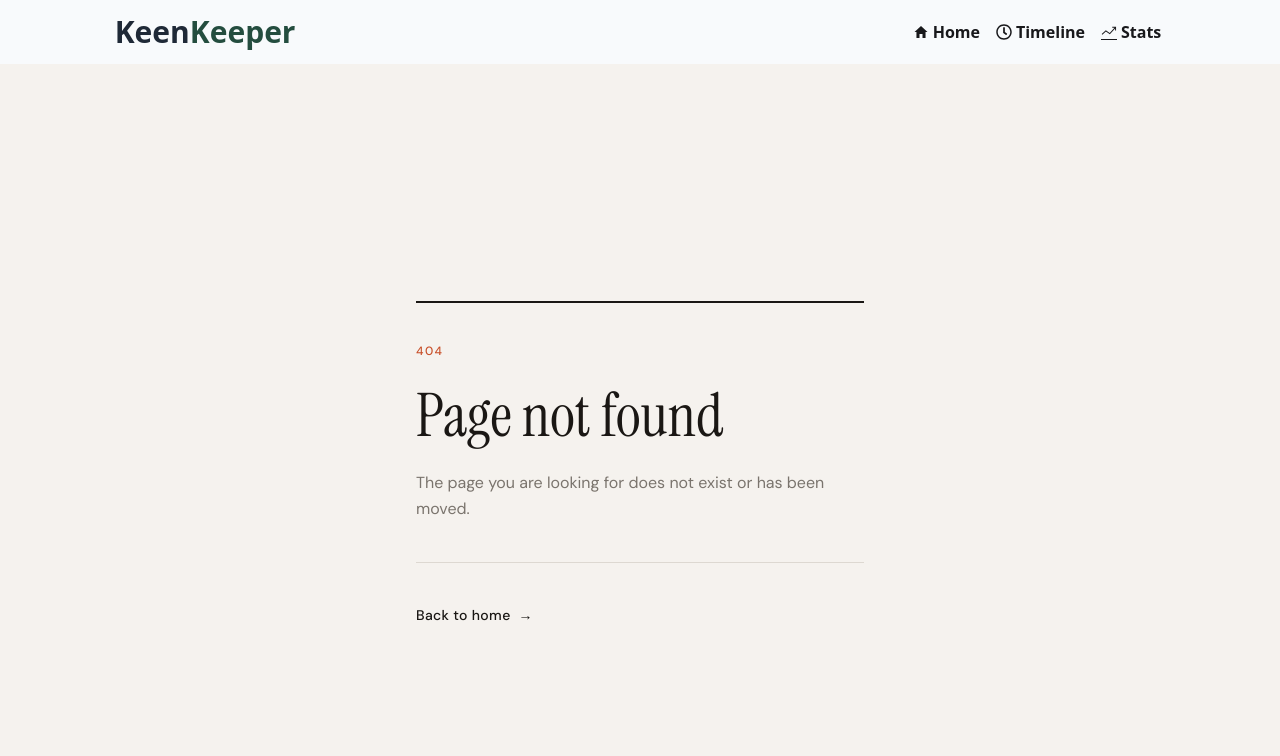
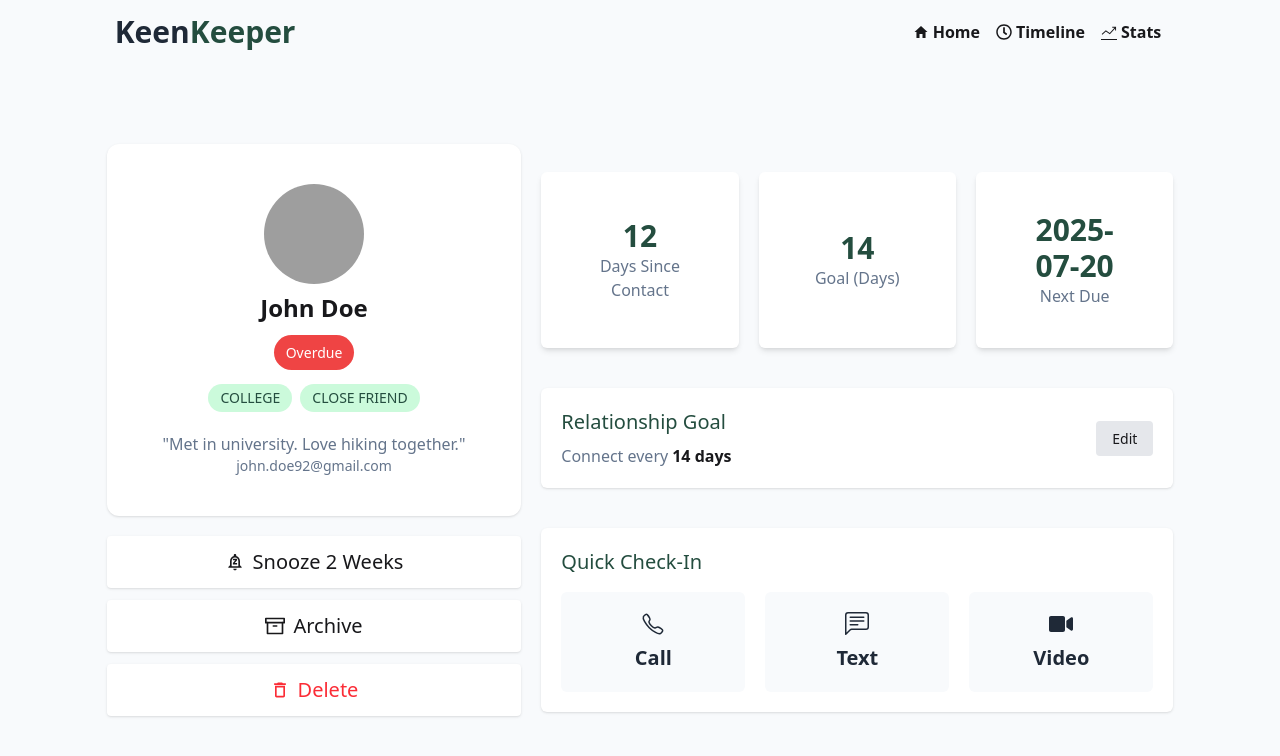
Before and after one commit to alfaazahmed7/assignment-07, a Next.js app: page /friends/1 in a window 1280 px wide. Before the commit this address had no page. Shown: the top 756 px of the page. Built offline with nearby package versions, Linux system fonts and the light colour scheme; grey boxes are pictures that could not be loaded.

Commit message:
implement detailed view for each friend

```diff
--- a/public/data.json
+++ b/public/data.json
@@ -50,7 +50,8 @@
     "days_since_contact": 1,
     "status": "On-Track",
     "tags": [
-      "FAMILY"
+      "FAMILY",
+      "COUSIN"
     ],
     "bio": "Cousin. We talk almost every day.",
     "goal": 7,
@@ -92,7 +93,8 @@
     "days_since_contact": 18,
     "status": "Overdue",
     "tags": [
-      "TRAVEL"
+      "TRAVEL",
+      "FRIEND"
     ],
     "bio": "Travel buddy. Explored many places together.",
     "goal": 14,
@@ -134,7 +136,8 @@
     "days_since_contact": 2,
     "status": "On-Track",
     "tags": [
-      "NEIGHBOR"
+      "NEIGHBOR",
+      "FRIEND"
     ],
     "bio": "Lives nearby. Often hang out in evenings.",
     "goal": 7,
@@ -176,7 +179,8 @@
     "days_since_contact": 28,
     "status": "Overdue",
     "tags": [
-      "GAMING"
+      "GAMING",
+      "FRIEND"
     ],
     "bio": "Online gaming friend.",
     "goal": 14,
@@ -190,7 +194,8 @@
     "days_since_contact": 5,
     "status": "On-Track",
     "tags": [
-      "FRIEND"
+      "FRIEND",
+      "ART"
     ],
     "bio": "Met through mutual friends.",
     "goal": 10,
--- /dev/null
+++ b/src/app/friends/[id]/page.jsx
@@ -0,0 +1,151 @@
+import Image from 'next/image';
+import React from 'react';
+import { BsChatLeftText } from 'react-icons/bs';
+import { FaVideo } from 'react-icons/fa';
+import { FiArchive } from 'react-icons/fi';
+import { IoCallOutline } from 'react-icons/io5';
+import { MdOutlineDelete, MdOutlineNotificationsPaused } from 'react-icons/md';
+
+const friendsPromise = async () => {
+    const res = await fetch("http://localhost:3000/data.json");
+    const data = await res.json();
+    return data;
+}
+
+const FriendDetailsPage = async ({ params }) => {
+    const friendsData = await friendsPromise();
+    console.log(friendsData, "friendsData");
+
+    const { id } = await params;
+    console.log(id, "params");
+
+    const friend = friendsData.find(friend => friend.id === parseInt(id));
+    console.log(friend, "friend");
+
+    return (
+        <div className='w-11/12 xl:w-10/12 mx-auto my-10 xl:my-20'>
+            <div className='grid grid-cols-1 md:grid-cols-5 gap-5 items-start'>
+
+                {/* Left Side */}
+                <div className='md:col-span-5 xl:col-span-2'>
+                    <div className='bg-white shadow-sm text-center py-8 xl:py-10 rounded-xl mb-5'>
+
+                        <div className="w-[80px] h-[80px] xl:w-[100px] xl:h-[100px] rounded-full overflow-hidden mx-auto mb-2">
+                            <Image
+                                src={friend.picture}
+                                alt={friend.name}
+                                width={100}
+                                height={100}
+                                className="w-full h-full object-cover"
+                            />
+                        </div>
+
+                        <h4 className='text-xl xl:text-2xl font-semibold mb-4'>
+                            {friend.name}
+                        </h4>
+
+                        <div className='mb-5'>
+                            <span
+                                className={`${friend.status === "Overdue" && "bg-[#EF4444] text-white"}
+                        ${friend.status === "On-Track" && "bg-[#244D3F] text-white"}
+                        ${friend.status === "Almost Due" && "bg-[#EFAD44] text-white"}
+                        py-2 px-3 rounded-full font-medium text-xs xl:text-sm`}
+                            >
+                                {friend.status}
+                            </span>
+                        </div>
+
+                        <div className='flex flex-wrap justify-center gap-2 mb-5'>
+                            {friend.tags.map((tag, index) => (
+                                <span key={index}
+                                    className='bg-[#CBFADB] text-[#244D3F] text-xs xl:text-sm px-3 py-1 rounded-full font-medium'>
+                                    {tag}
+                                </span>
+                            ))}
+                        </div>
+
+                        <div>
+                            <p className='text-[#64748B] font-medium text-sm xl:text-base px-4'>
+                                {`"${friend.bio}"`}
+                            </p>
+                            <p className='text-[#64748B] text-sm'>{friend.email}</p>
+                        </div>
+                    </div>
+
+                    <div className='grid grid-cols-1 sm:grid-cols-3 xl:grid-cols-1 gap-3'>
+                        <div className='bg-white shadow-sm flex items-center gap-2 justify-center py-3 rounded-sm cursor-pointer text-base xl:text-xl font-medium'>
+                            <span><MdOutlineNotificationsPaused /></span>
+                            <h4>Snooze 2 Weeks</h4>
+                        </div>
+
+                        <div className='bg-white shadow-sm flex items-center gap-2 justify-center py-3 rounded-sm cursor-pointer text-base xl:text-xl font-medium'>
+                            <span><FiArchive /></span>
+                            <h4>Archive</h4>
+                        </div>
+
+                        <div className='bg-white shadow-sm flex items-center gap-2 justify-center py-3 rounded-sm cursor-pointer text-base xl:text-xl font-medium text-red-500'>
+                            <span><MdOutlineDelete /></span>
+                            <h4>Delete</h4>
+                        </div>
+                    </div>
+                </div>
+
+                {/* RIGHT SIDE */}
+                <div className='md:col-span-5 xl:col-span-3 self-start xl:py-7'>
+
+                    <div className='grid grid-cols-1 sm:grid-cols-2 lg:grid-cols-3 gap-5'>
+                        <div className='bg-white p-5 lg:p-10 rounded-md shadow-md text-center flex flex-col justify-center'>
+                            <h4 className='text-2xl xl:text-3xl font-bold text-[#244D3F]'>{friend.days_since_contact}</h4>
+                            <p className='text-sm xl:text-base text-[#64748B]'>Days Since Contact</p>
+                        </div>
+                        <div className='bg-white p-5 lg:p-10 rounded-md shadow-md text-center flex flex-col justify-center'>
+                            <h4 className='text-2xl xl:text-3xl font-bold text-[#244D3F]'>{friend.goal}</h4>
+                            <p className='text-sm xl:text-base text-[#64748B]'>Goal (Days)</p>
+                        </div>
+                        <div className='bg-white p-5 lg:p-10 rounded-md shadow-md text-center flex flex-col justify-center'>
+                            <h4 className='text-2xl xl:text-3xl font-bold text-[#244D3F]'>{friend.next_due_date}</h4>
+                            <p className='text-sm xl:text-base text-[#64748B]'>Next Due</p>
+                        </div>
+                    </div>
+
+                    <div className='bg-white shadow-sm flex justify-between sm:items-center mt-10 p-5 rounded-md gap-3'>
+                        <div>
+                            <p className='text-[#244D3F] text-lg xl:text-xl font-medium mb-2'>Relationship Goal</p>
+                            <div className='flex gap-1 text-sm xl:text-base'>
+                                <p className='text-[#64748B]'>Connect every</p>
+                                <p className='font-bold'>{friend.goal} days</p>
+                            </div>
+                        </div>
+
+                        <div>
+                            <a className='bg-gray-200 py-2 px-4 rounded-sm font-medium cursor-pointer hover:bg-[#64748B] hover:text-white text-sm'>
+                                Edit
+                            </a>
+                        </div>
+                    </div>
+
+                    <div className='bg-white shadow-sm mt-10 p-5 rounded-md'>
+                        <p className='text-[#244D3F] text-lg xl:text-xl font-medium mb-4'>Quick Check-In</p>
+
+                        <div className='grid grid-cols-3 gap-5'>
+                            <div className='bg-[#F8FAFC] p-5 rounded-md flex flex-col gap-2 items-center justify-center cursor-pointer'>
+                                <p className='text-xl xl:text-2xl text-[#1F2937] font-bold'><IoCallOutline /></p>
+                                <p className='text-[#1F2937] font-semibold text-base xl:text-xl'>Call</p>
+                            </div>
+                            <div className='bg-[#F8FAFC] p-5 rounded-md flex flex-col gap-2 items-center justify-center cursor-pointer'>
+                                <p className='text-xl xl:text-2xl text-[#1F2937] font-bold'><BsChatLeftText /></p>
+                                <p className='text-[#1F2937] font-semibold text-base xl:text-xl'>Text</p>
+                            </div>
+                            <div className='bg-[#F8FAFC] p-5 rounded-md flex flex-col gap-2 items-center justify-center cursor-pointer'>
+                                <p className='text-xl xl:text-2xl text-[#1F2937] font-bold'><FaVideo /></p>
+                                <p className='text-[#1F2937] font-semibold text-base xl:text-xl'>Video</p>
+                            </div>
+                        </div>
+                    </div>
+                </div>
+            </div>
+        </div>
+    );
+};
+
+export default FriendDetailsPage;
--- a/src/components/ui/FriendsCard.jsx
+++ b/src/components/ui/FriendsCard.jsx
@@ -1,25 +1,10 @@
 import Image from 'next/image';
+import Link from 'next/link';
 import React from 'react';
-
-// {
-//         "id": 1,
-//         "name": "John Doe",
-//         "picture": "https://randomuser.me/api/portraits/men/1.jpg",
-//         "email": "john.doe92@gmail.com",
-//         "days_since_contact": 12,
-//         "status": "overdue",
-//         "tags": [
-//             "college",
-//             "close friend"
-//         ],
-//         "bio": "Met in university. Love hiking together.",
-//         "goal": 14,
-//         "next_due_date": "2025-07-20"
-//     },
 
 const FriendsCard = ({ friend }) => {
     return (
-        <div>
+        <Link href={`/friends/${friend.id}`}>
             <div className='bg-white shadow-sm rounded-xl text-center py-10'>
                 <div className="w-[100px] h-[100px] rounded-full overflow-hidden mx-auto mb-2">
                     <Image
@@ -35,17 +20,19 @@ const FriendsCard = ({ friend }) => {
                 <div className='flex justify-center gap-2 mb-5'>
                     {friend.tags.map((tag, index) => {
                         return (
-                            <span key={index} className='bg-[#CBFADB] text-[#244D3F] text-sm px-3 py-1 rounded-full font-medium'>
+                            <span key={index}
+                                className='bg-[#CBFADB] text-[#244D3F] text-sm px-3 py-1 rounded-full font-medium'>
                                 {tag}
                             </span>
                         )
                     })}
                 </div>
                 <span
-                className={`${friend.status === "Overdue" && "bg-[#EF4444] text-white"} ${friend.status === "On-Track" && "bg-[#244D3F] text-white"} ${friend.status === "Almost Due" && "bg-[#EFAD44] text-white"} py-2 px-3 rounded-full font-medium` }
-                >{friend.status}</span>
+                    className={`${friend.status === "Overdue" && "bg-[#EF4444] text-white"} ${friend.status === "On-Track" && "bg-[#244D3F] text-white"} ${friend.status === "Almost Due" && "bg-[#EFAD44] text-white"} py-2 px-3 rounded-full font-medium`}
+                >
+                    {friend.status}</span>
             </div>
-        </div>
+        </Link >
     );
 };
 
```
